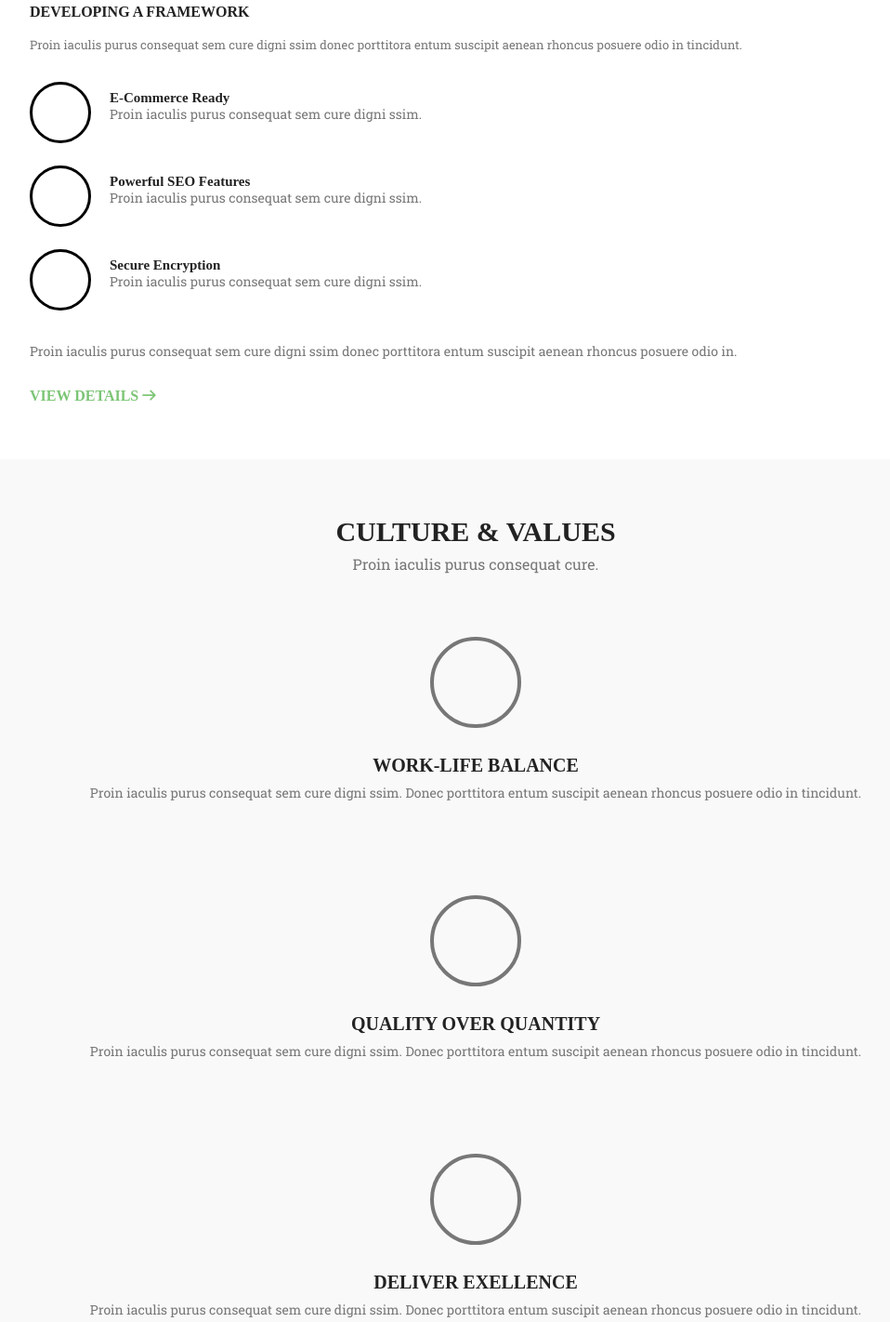
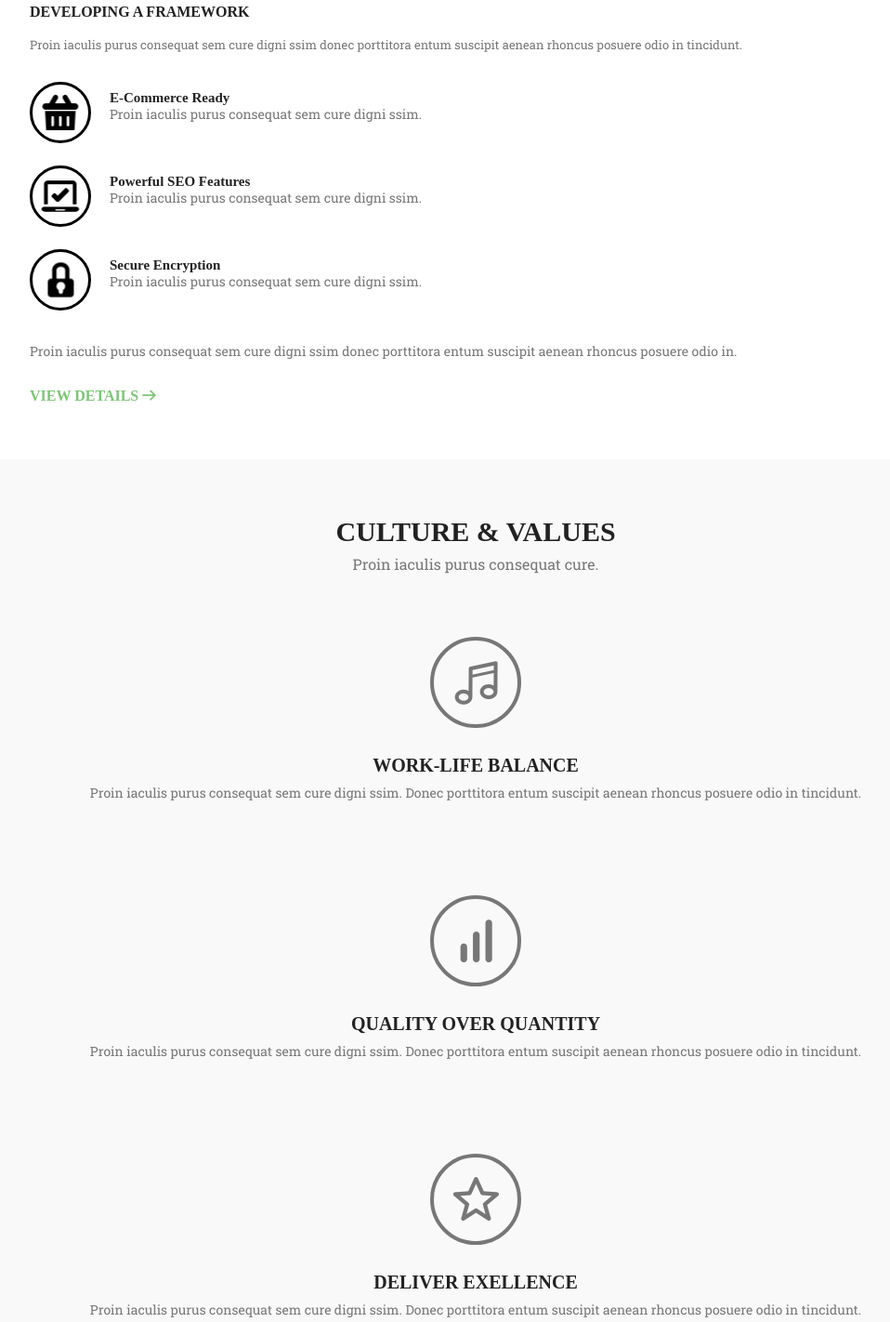
Before and after one commit to jamermaciej/treehouse, a plain HTML site: page index.html in a window 1280 px wide. Shown: the part 2279-3701 px from the top of the page at 93% size, without its empty margins (128-1086 px from the left). Drawn offline with nearby package versions, Linux system fonts and the light colour scheme; the site is published under a folder, as on GitHub Pages, so addresses that start at the root find nothing.

Commit message:
update img links

```diff
--- a/index.html
+++ b/index.html
@@ -89,17 +89,17 @@
         donec porttitora entum suscipit  aenean rhoncus posuere odio in tincidunt.</p>
         <ul class="portfolio-content__list">
           <li class="portfolio-content__list_item">
-            <span class="item__icon"><img src="/img/basket-icon.png" alt=""></span>
+            <span class="item__icon"><img src="img/basket-icon.png" alt=""></span>
             <h4 class="item__feature">E-Commerce Ready</h4>
             <p class="item__desc">Proin iaculis purus consequat sem cure  digni ssim.</p>
           </li>
           <li class="portfolio-content__list_item">
-            <span class="item__icon"><img src="/img/laptop-icon.png" alt=""></span>
+            <span class="item__icon"><img src="img/laptop-icon.png" alt=""></span>
             <h4 class="item__feature">Powerful SEO Features</h4>
             <p class="item__desc">Proin iaculis purus consequat sem cure  digni ssim.</p>
           </li>
           <li class="portfolio-content__list_item">
-            <span class="item__icon"><img src="/img/locked-icon.png" alt=""></span>
+            <span class="item__icon"><img src="img/locked-icon.png" alt=""></span>
             <h4 class="item__feature">Secure Encryption</h4>
             <p class="item__desc">Proin iaculis purus consequat sem cure  digni ssim.</p>
           </li>
--- a/scss/style.scss
+++ b/scss/style.scss
@@ -457,13 +457,13 @@ section {
 
 			}
 			.values-box__icon--music {
-				background: url('/../img/music-icon.png') no-repeat center center;
+				background: url('../img/music-icon.png') no-repeat center center;
 			}
 			.values-box__icon--graph {
-				background: url('/../img/graph-gray-icon.png') no-repeat center center;
+				background: url('../img/graph-gray-icon.png') no-repeat center center;
 			}
 			.values-box__icon--star {
-				background: url('/../img/star-icon.png') no-repeat center center;
+				background: url('../img/star-icon.png') no-repeat center center;
 			}
 			.values-box__title {
 				color: $header-color;
```
Also changed, not shown: css/style.css.
